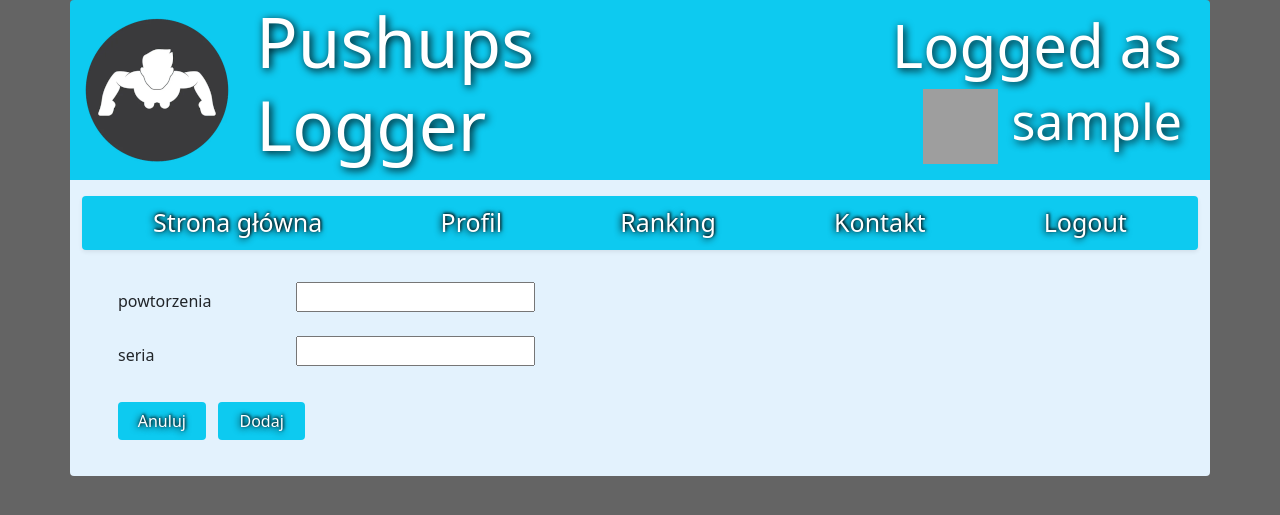
After one commit to Reniferowski/PushupsLogger, a Django app: page /add-pushup/ in a window 1280 px wide. The commit adds this page. Shown: the top 515 px of the page. Run offline with Django 4.2, Linux system fonts and the light colour scheme; the visitor is signed in with stand-in values (Sample User, id 1); grey boxes are pictures that could not be loaded.

Commit message:
add pushup

```diff
--- a/projekt/base/forms.py
+++ b/projekt/base/forms.py
@@ -1,6 +1,6 @@
 from django.forms import ModelForm
 from django.contrib.auth.forms import UserCreationForm
-from .models import User
+from .models import User, Pushups
 from django import forms
 from django.contrib.auth.forms import UsernameField
 
@@ -34,3 +34,12 @@ class UserForm(ModelForm):
             'username': "Pseudonim",
             'email': "Adres Email",
         }
+
+class PushupsForm(ModelForm):
+    class Meta:
+        model = Pushups
+        fields = ["powtorzenia", "seria"]
+        labels = {
+            'powtorzenia': "powtorzenia",
+            'seria': "seria",
+        }
--- /dev/null
+++ b/projekt/base/templates/base/add-pushup.html
@@ -0,0 +1,25 @@
+{% extends 'main.html' %} {% block content %}
+<div class="container p-3">
+  <form class="form" action="" method="POST">
+    {% csrf_token %} {% for field in form %}
+    <div class="p-1">
+      <div class="form-group row m-1">
+        <label class="col-2 col-form-label">{{field.label}}</label>
+        <div class="col-auto">{{field}}</div>
+      </div>
+    </div>
+    {% endfor %}
+
+    <div class="p-3">
+      <a
+        href="{% url 'user-profile' user.id %}"
+        class="btn col-1 bg-info text-white NLINK m-1"
+        >Anuluj
+      </a>
+      <button type="submit" class="btn col-1 bg-info text-white NLINK m-1">
+        Dodaj
+      </button>
+    </div>
+  </form>
+</div>
+{% endblock content %}
--- a/projekt/base/templates/base/user.html
+++ b/projekt/base/templates/base/user.html
@@ -14,6 +14,7 @@
         <p> {{user.opis}}</p>
       </div>
       {% if request.user == user %}
+      <a href= "{% url 'add-pushup' %}">Dodaj trening</a>
        <a href= "{% url 'update-user' %}">Edit profile</a>
       {%  endif %}
        </div>
--- a/projekt/base/urls.py
+++ b/projekt/base/urls.py
@@ -11,7 +11,8 @@ urlpatterns = [
 	path("login/", views.loginPage, name="login"),
 	path("logout/", views.logoutUser, name="logout"),
 	path("register/", views.registerPage, name="register"),
-	path("update-user/", views.updateUser, name="update-user")
+	path("update-user/", views.updateUser, name="update-user"),
+	path("add-pushup/", views.addPushup, name="add-pushup"),
 ]
 
 urlpatterns += static(settings.MEDIA_URL, document_root=settings.MEDIA_ROOT)
--- a/projekt/base/views.py
+++ b/projekt/base/views.py
@@ -1,10 +1,10 @@
 from django.shortcuts import render, redirect
-from .models import User
+from .models import User, Pushups
 from django.contrib import messages
 from django.contrib.auth import authenticate, login, logout, get_user_model
 from django.contrib.auth.decorators import login_required
 from django.contrib.auth.forms import UserCreationForm
-from .forms import UserForm, UserRegister
+from .forms import UserForm, UserRegister, PushupsForm
 
 def loginPage(request):
     page = "login"
@@ -73,3 +73,17 @@ def updateUser(request):
             return redirect("user-profile", pk=user.id)
 
     return render(request, 'base/update-user.html', {'form': form})
+
+@login_required(login_url="login")
+def addPushup(request):
+    form = PushupsForm()
+    user = request.user
+
+    if request.method == "POST":
+        Pushups.objects.create(
+            id_uzytkownika = request.user,
+            powtorzenia = request.POST.get("powtorzenia"),
+            seria = request.POST.get("seria"),
+            )
+        return redirect("user-profile", pk=user.id)
+    return render(request, "base/add-pushup.html", {"form": form})
```
